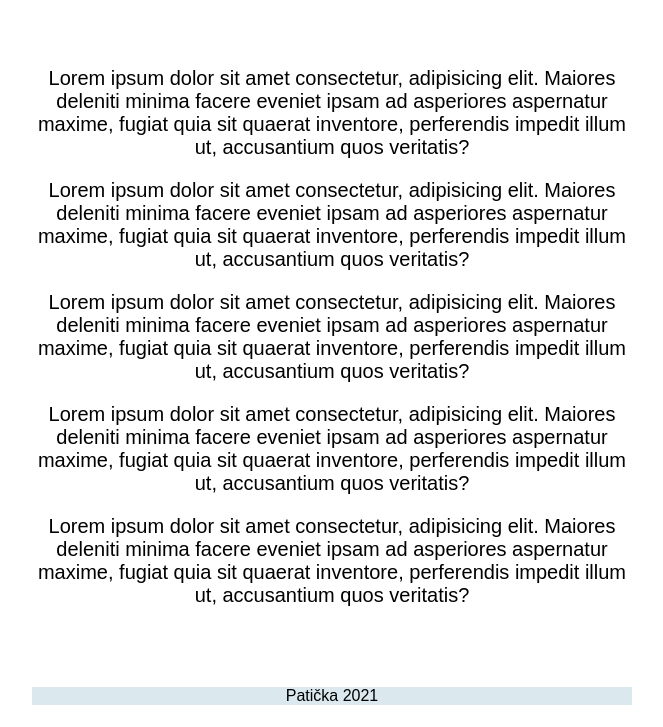
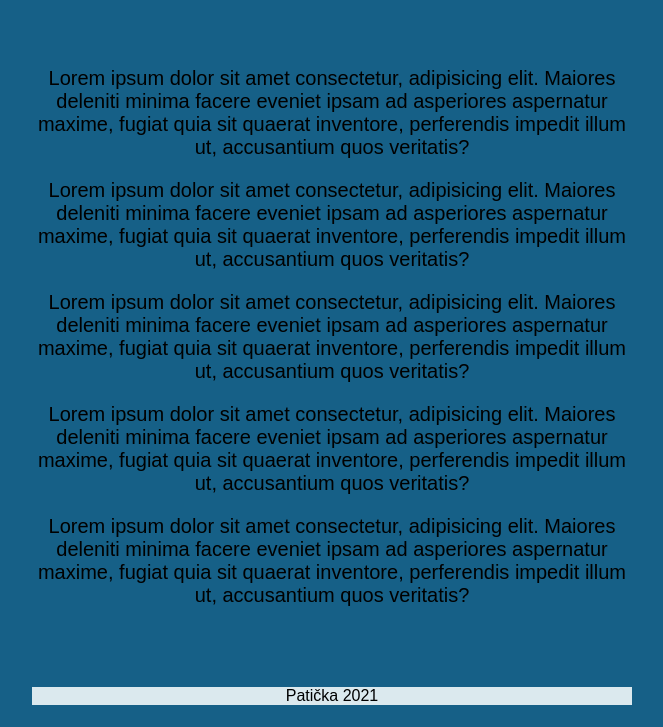
Before and after one commit to boomafromboomiland/git-cviceni, a plain HTML site: page index.html in a window 1280 px wide. Shown: the part 73-800 px from the top of the page, without its empty margins (308-971 px from the left). Drawn offline with Linux system fonts and the light colour scheme.

Commit message:
background

```diff
--- a/style.css
+++ b/style.css
@@ -3,6 +3,7 @@ body {
 	text-align: center;
 	max-width: 600px;
 	margin: 0 auto;
+    background-color: #166087;
 }
 main {
 	padding: 3em 0;
```
